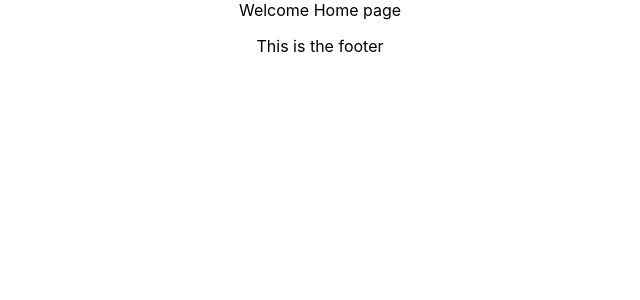
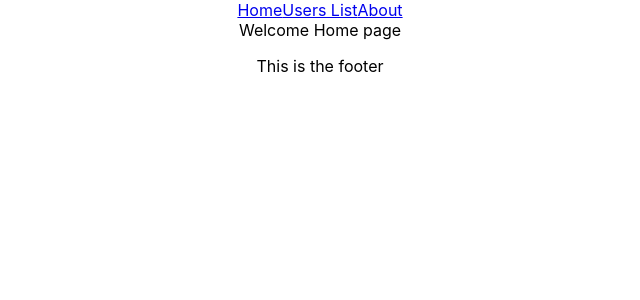
Before and after one commit to othman-19/users-and-charts, a React (Create React App) app in the folder client/: page / in a window 1280 px wide. Shown: the top 300 px of the page, without its empty margins (320-960 px from the left). Built offline with nearby package versions, Linux system fonts and the light colour scheme.

Commit message:
Add the navbar component to App, setup links to components

```diff
--- a/client/src/App.js
+++ b/client/src/App.js
@@ -3,10 +3,13 @@
 import { BrowserRouter } from 'react-router-dom';
 import Routes from './Router';
 import Footer from './components/Footer';
+import Navbar from './components/Navbar';
 
 const App = () => (
   <div className="App">
+
     <BrowserRouter>
+      <Navbar />
       <Routes />
     </BrowserRouter>
     <Footer />
--- a/client/src/components/Navbar.js
+++ b/client/src/components/Navbar.js
@@ -1,22 +1,18 @@
 import React from 'react';
-import { Link } from 'react-router';
-import Home from './Home';
-import Users from './UsersList';
-import About from './About';
+import { Link } from 'react-router-dom';
 
-// eslint-disable-next-line react/function-component-definition
 const Navbar = () => (
   <>
     <Link to="/">
-      <Home />
+      Home
     </Link>
 
-    <Link to="/">
-      <Users />
+    <Link to="/users">
+      Users List
     </Link>
 
-    <Link to="/">
-      <About />
+    <Link to="/about">
+      About
     </Link>
   </>
 );
```
